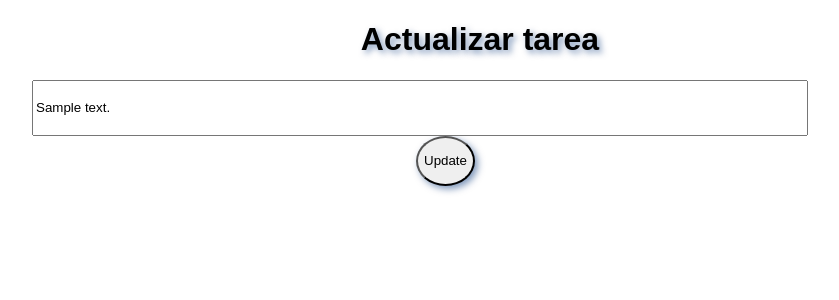
After one commit to dondogecl/dogememos, a Flask app: page /update/1 in a window 1280 px wide. The commit adds this page. Shown: the top 300 px of the page, without its empty margins (160-999 px from the left). Run offline with Flask 2, Linux system fonts and the light colour scheme; tables that the repository leaves empty hold one stand-in row (values such as "Sample post").

Commit message:
creados: DELETE, UPDATE y mensaje cuando No Hay tareas creadas

```diff
--- a/app.py
+++ b/app.py
@@ -59,6 +59,21 @@ def delete(id):
     except:
         return('No se pudo eliminar tarea')
 
+# actualizar
+
+@app.route('/update/<int:id>', methods=['GET', 'POST'])
+def update(id):
+    task = Todo.query.get_or_404(id)
+
+    if request.method == 'POST':
+        task.content = request.form['content']
+        try:
+            db.session.commit()
+            return redirect('/')
+        except:
+            return 'No se pudo actualizar su tarea'
+    else:
+        return render_template('update.html', task=task)
 
 
 
--- /dev/null
+++ b/templates/update.html
@@ -0,0 +1,24 @@
+{% extends 'base.html' %}
+
+{% block head %}
+
+<title>Task Master</title>
+
+{% endblock %}
+
+{% block body %}
+
+<div class="content">
+    <h1>Actualizar tarea</h1>
+
+
+
+    <form action="/update/{{task.id}}" method="POST">
+        <input type="text" name="content" id="content" value="{{task.content}}">
+        <input type="submit" class="submit" value="Update">
+    </form>
+
+</div>
+
+
+{% endblock %}
```
Also changed, not shown: templates/index.html (+13 -3 lines).
